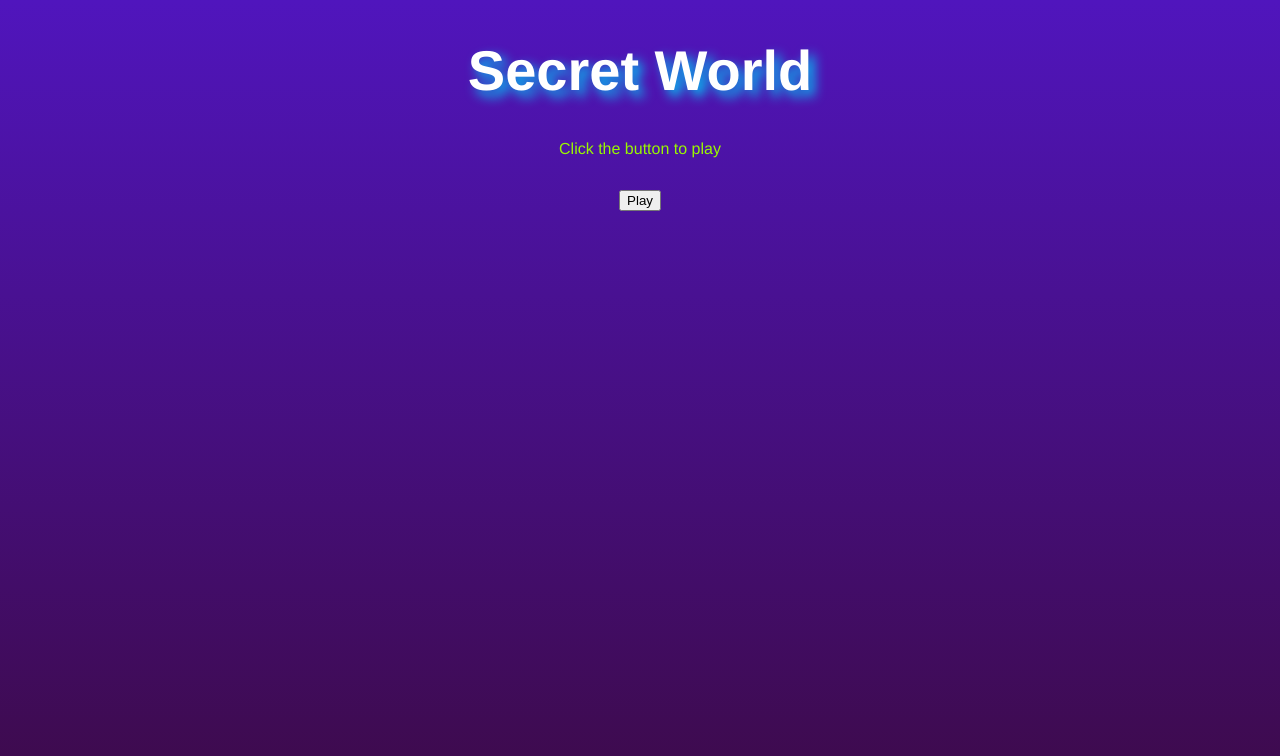
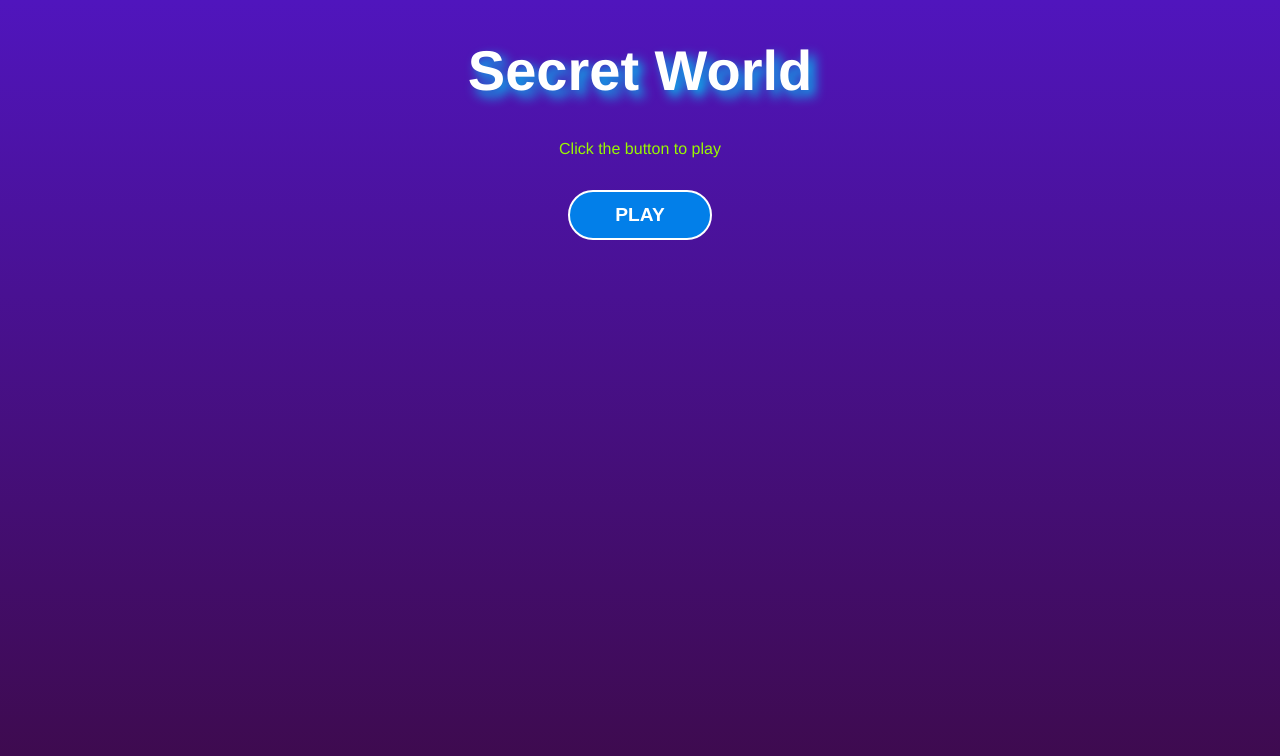
Before and after one commit to jpcp0614/Project-Secret-Word, a React (Vite) app: page / in a window 1280 px wide. Shown: the top 756 px of the page. Built offline with nearby package versions, Linux system fonts and the light colour scheme.

Commit message:
:lipstick: feat - Button styling

```diff
--- a/src/App.css
+++ b/src/App.css
@@ -4,7 +4,3 @@
   justify-content: center;
   text-align: center;
 }
-
-.App h2 {
-  text-shadow: #00caf8 .1em .1em .2em;
-}
--- a/src/index.css
+++ b/src/index.css
@@ -9,3 +9,21 @@
   background: linear-gradient(180deg, #5015bd, #3d0a49);
   color: white;
 }
+
+button {
+  background: #027fe9;
+  border: 2px solid white;
+  border-radius: 25px;
+  color: white;
+  cursor: pointer;
+  font-size: 1.2em;
+  font-weight: bold;
+  height: 50px;
+  padding: 0 45px;
+  text-transform: uppercase;
+  transition: .4s;
+}
+
+button:hover {
+  background: #5015bd;
+}
```
